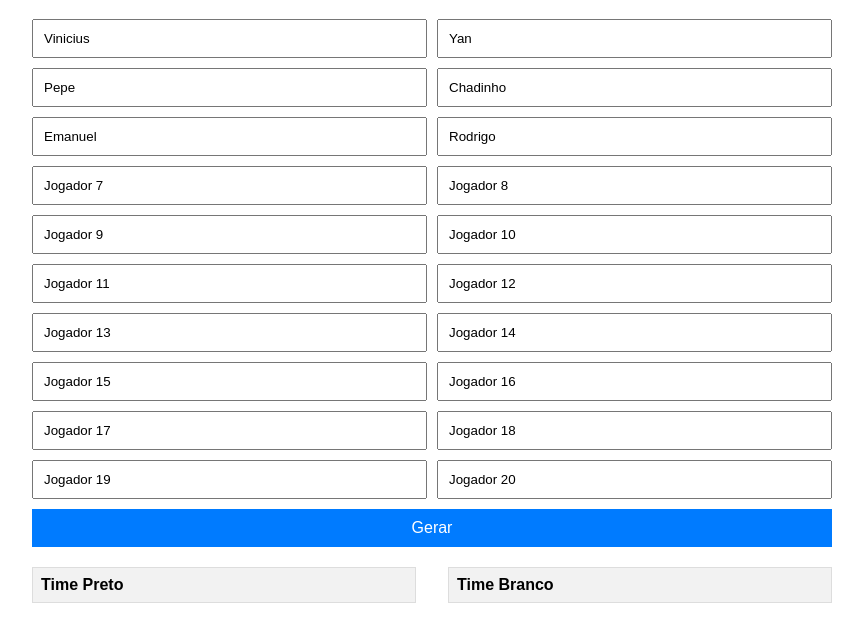
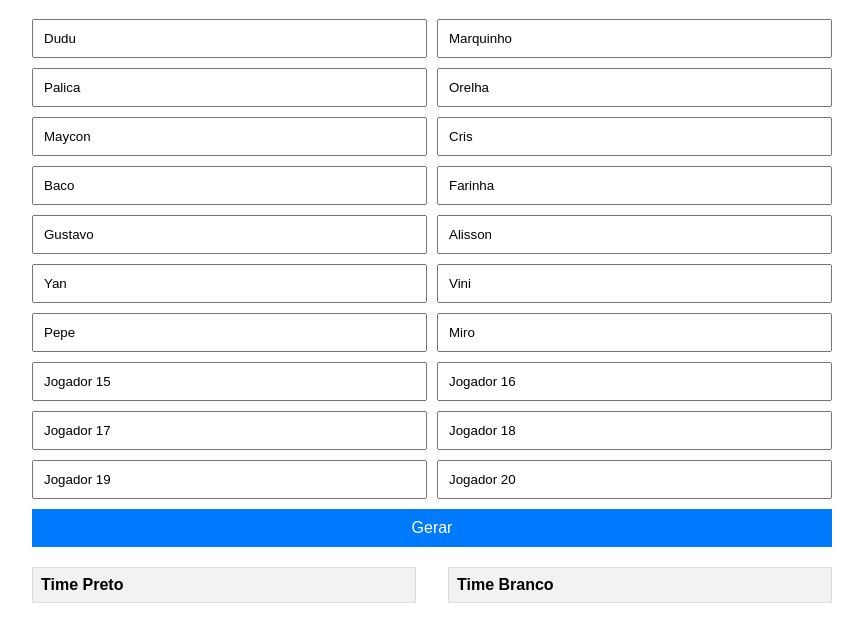
Before and after one commit to darosapeterson/darosapeterson.github.io, a plain HTML site: page index.html in a window 1280 px wide. Shown: the part 81-722 px from the top of the page, without its empty margins (208-1071 px from the left). Drawn offline with Linux system fonts and the light colour scheme.

Commit message:
Update index.html

```diff
--- a/index.html
+++ b/index.html
@@ -81,20 +81,20 @@
 <div class="container">
     <h1>Resenha F.C - Escolha de times</h1>
     <form id="teamForm">
-        <input type="text" name="jogador1" placeholder="Vinicius" value="Vinicius">
-        <input type="text" name="jogador2" placeholder="Yan" value="Yan">
-        <input type="text" name="jogador3" placeholder="Pepe" value="Pepe">
-        <input type="text" name="jogador4" placeholder="Chadinho" value="Chadinho">
-        <input type="text" name="jogador5" placeholder="Emanuel" value="Emanuel">
-        <input type="text" name="jogador6" placeholder="Rodrigo" value="Rodrigo">
-        <input type="text" name="jogador7" placeholder="Jogador 7" value="Jogador 7">
-        <input type="text" name="jogador8" placeholder="Jogador 8" value="Jogador 8">
-        <input type="text" name="jogador9" placeholder="Jogador 9" value="Jogador 9">
-        <input type="text" name="jogador10" placeholder="Jogador 10" value="Jogador 10">
-        <input type="text" name="jogador11" placeholder="Jogador 11" value="Jogador 11">
-        <input type="text" name="jogador12" placeholder="Jogador 12" value="Jogador 12">
-        <input type="text" name="jogador13" placeholder="Jogador 13" value="Jogador 13">
-        <input type="text" name="jogador14" placeholder="Jogador 14" value="Jogador 14">
+        <input type="text" name="jogador1" placeholder="Dudu" value="Dudu">
+        <input type="text" name="jogador2" placeholder="Marquinho" value="Marquinho">
+        <input type="text" name="jogador3" placeholder="Palica" value="Palica ">
+        <input type="text" name="jogador4" placeholder="Orelha" value="Orelha">
+        <input type="text" name="jogador5" placeholder="Maycon" value="Maycon">
+        <input type="text" name="jogador6" placeholder="Cris" value="Cris">
+        <input type="text" name="jogador7" placeholder="Baco 8" value="Baco">
+        <input type="text" name="jogador8" placeholder="Farinha" value="Farinha">
+        <input type="text" name="jogador9" placeholder="Gustavo" value="Gustavo">
+        <input type="text" name="jogador10" placeholder="Alisson" value="Alisson">
+        <input type="text" name="jogador11" placeholder="Yan" value="Yan">
+        <input type="text" name="jogador12" placeholder="Vini" value="Vini">
+		<input type="text" name="jogador13" placeholder="Pepe" value="Pepe">
+        <input type="text" name="jogador14" placeholder="Miro" value="Miro">
         <input type="text" name="jogador15" placeholder="Jogador 15" value="Jogador 15">
         <input type="text" name="jogador16" placeholder="Jogador 16" value="Jogador 16">
         <input type="text" name="jogador17" placeholder="Jogador 17" value="Jogador 17">
```
